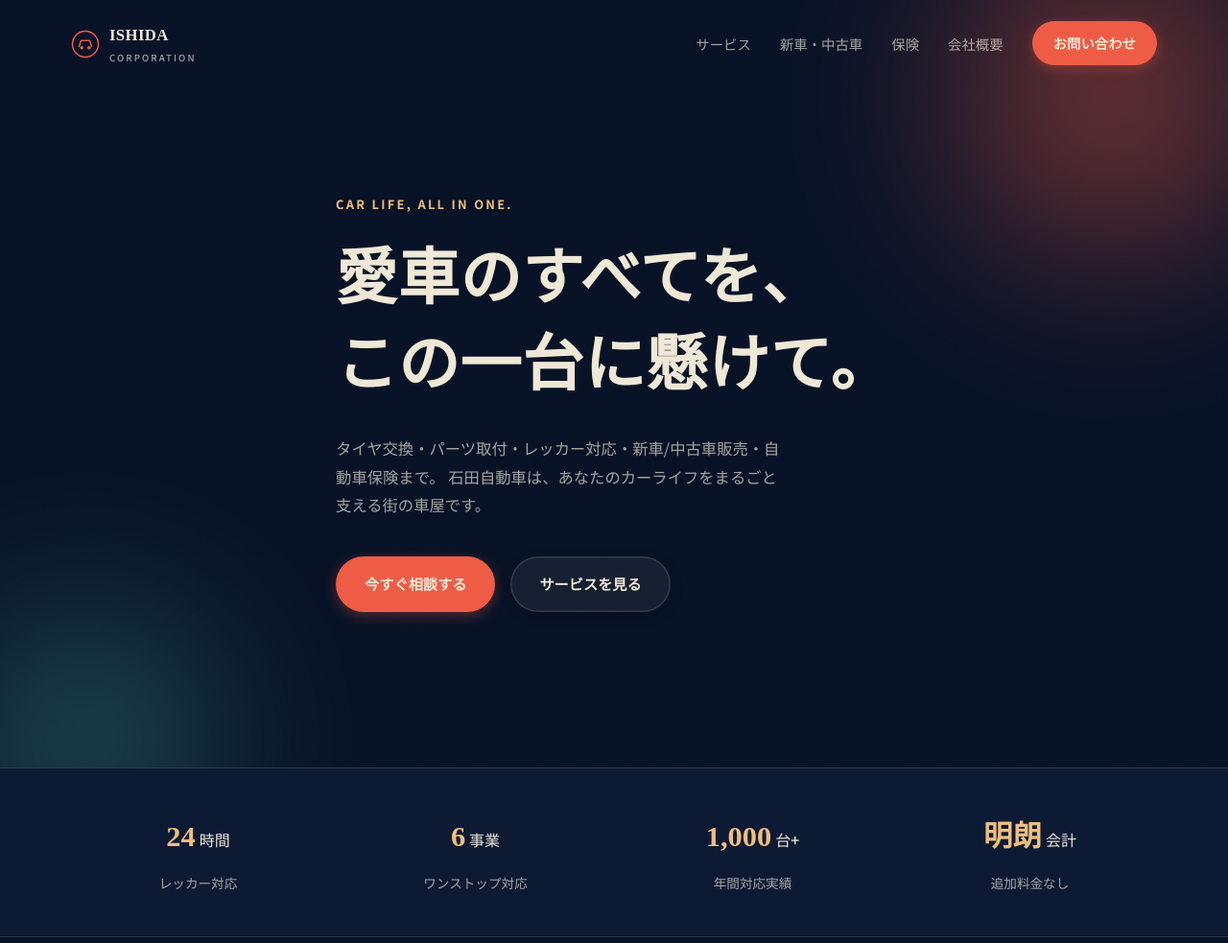
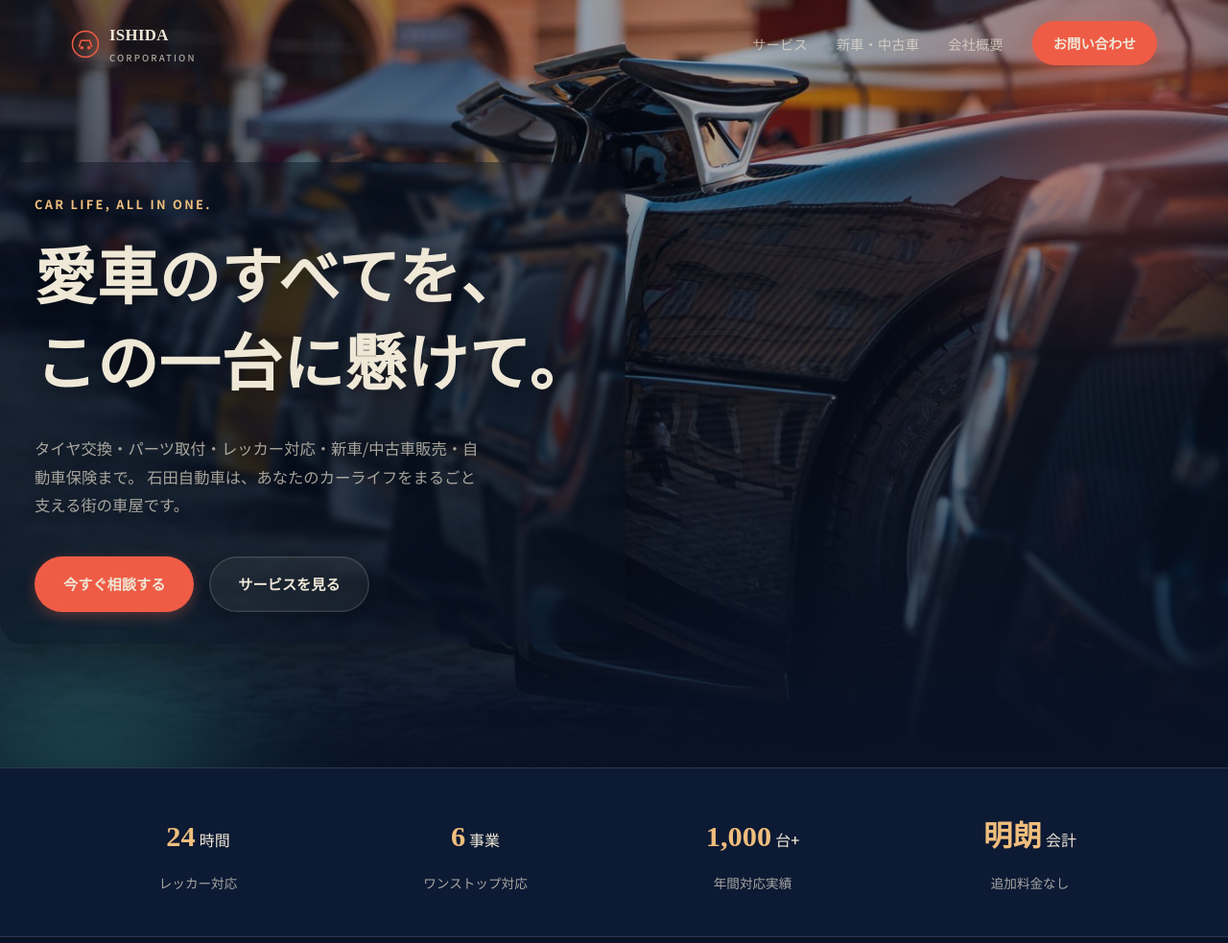
Before and after one commit to haly-coder/ishida-corporation, a plain HTML site: page index.html in a window 1280 px wide. Shown: the top 983 px of the page at 96% size. Drawn offline with Linux system fonts and the light colour scheme; a web font is replaced by a local one.

Commit message:
Add hero background photo, improve text legibility, remove insurance nav link
Co-Authored-By: Claude Sonnet 5 <noreply@anthropic.com>
Claude-Session: https://claude.ai/code/session_0191adcg4f1At7XXztigEemQ

```diff
--- a/assets/style.css
+++ b/assets/style.css
@@ -176,8 +176,25 @@ h1, h2, h3 { margin: 0; line-height: 1.4; }
   padding: 140px 0 100px;
   overflow: hidden;
 }
+.hero-bg-photo {
+  position: absolute;
+  inset: 0;
+  width: 100%;
+  height: 100%;
+  object-fit: cover;
+  z-index: 0;
+}
+.hero-bg-overlay {
+  position: absolute;
+  inset: 0;
+  z-index: 1;
+  background:
+    linear-gradient(180deg, rgba(8, 18, 38, 0.15) 0%, rgba(8, 18, 38, 0.45) 60%, var(--color-bg) 100%),
+    linear-gradient(90deg, rgba(8, 18, 38, 0.6) 0%, rgba(8, 18, 38, 0.15) 55%, rgba(8, 18, 38, 0.35) 100%);
+}
 .hero-blob {
   position: absolute;
+  z-index: 1;
   border-radius: 50%;
   filter: blur(70px);
   opacity: 0.5;
@@ -194,19 +211,33 @@ h1, h2, h3 { margin: 0; line-height: 1.4; }
   background: radial-gradient(circle, var(--color-teal) 0%, transparent 70%);
   opacity: 0.35;
 }
-.hero-inner { max-width: 760px; }
+.hero-inner {
+  position: relative;
+  z-index: 2;
+  max-width: 760px;
+  display: inline-block;
+  margin: 0;
+  padding: 32px 36px;
+  border-radius: 24px;
+  background: rgba(6, 14, 28, 0.5);
+  backdrop-filter: blur(3px);
+  -webkit-backdrop-filter: blur(3px);
+  box-shadow: 0 20px 60px rgba(0, 0, 0, 0.35);
+}
 .eyebrow {
   color: var(--color-tan);
   font-weight: 700;
   letter-spacing: 0.18em;
   font-size: 0.8rem;
   margin: 0 0 22px;
+  text-shadow: 0 2px 10px rgba(0, 0, 0, 0.6);
 }
 .hero-title {
   font-family: var(--font-display);
   font-weight: 800;
   font-size: clamp(2.2rem, 6vw, 4rem);
   letter-spacing: 0.01em;
+  text-shadow: 0 4px 24px rgba(0, 0, 0, 0.55);
 }
 .hero-title span { display: block; }
 .hero-lead {
@@ -214,11 +245,13 @@ h1, h2, h3 { margin: 0; line-height: 1.4; }
   color: var(--color-cream-muted);
   font-size: 1.02rem;
   max-width: 52ch;
+  text-shadow: 0 2px 12px rgba(0, 0, 0, 0.5);
 }
 .hero-actions { margin-top: 40px; display: flex; flex-wrap: wrap; gap: 16px; }
 
 .scroll-cue {
   position: absolute;
+  z-index: 2;
   left: 50%;
   bottom: 28px;
   transform: translateX(-50%);
--- a/index.html
+++ b/index.html
@@ -30,7 +30,6 @@
     <nav class="site-nav" id="site-nav">
       <a href="#services">サービス</a>
       <a href="#cars">新車・中古車</a>
-      <a href="#insurance">保険</a>
       <a href="#company">会社概要</a>
       <a href="#contact" class="nav-cta">お問い合わせ</a>
     </nav>
@@ -43,6 +42,8 @@
 <main id="top">
 
   <section class="hero">
+    <img src="assets/images/hero-supercars.jpg" alt="ずらりと並んだスーパーカー" class="hero-bg-photo" loading="eager">
+    <div class="hero-bg-overlay" aria-hidden="true"></div>
     <div class="hero-blob hero-blob-1" aria-hidden="true"></div>
     <div class="hero-blob hero-blob-2" aria-hidden="true"></div>
     <div class="container hero-inner">
```
Also changed, not shown: assets/images/hero-supercars.jpg (added), 1 other file.
